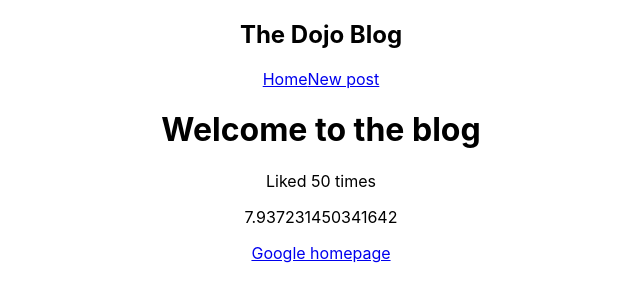
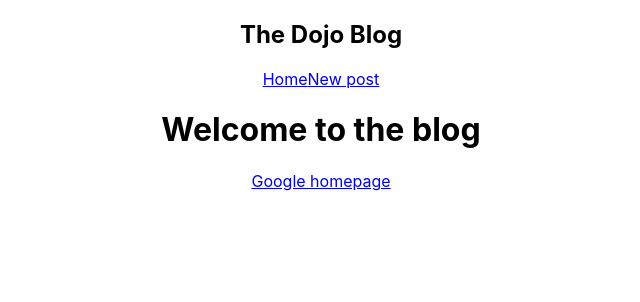
Before and after one commit to TinThomas/Dojo-blog, a React (Create React App) app: page / in a window 1280 px wide. Shown: the top 302 px of the page, without its empty margins (319-959 px from the left). Built offline with nearby package versions, Linux system fonts and the light colour scheme.

Commit message:
Removed the random number

```diff
--- a/src/App.js
+++ b/src/App.js
@@ -11,9 +11,6 @@ function App() {
       <Navbar />
       <div className="content">
         <h1>{title}</h1>
-        <p>Liked {likes} times</p>
-
-        <p>{Math.random() * 10}</p>
 
         <a href={link}>Google homepage</a>
       </div>
```
